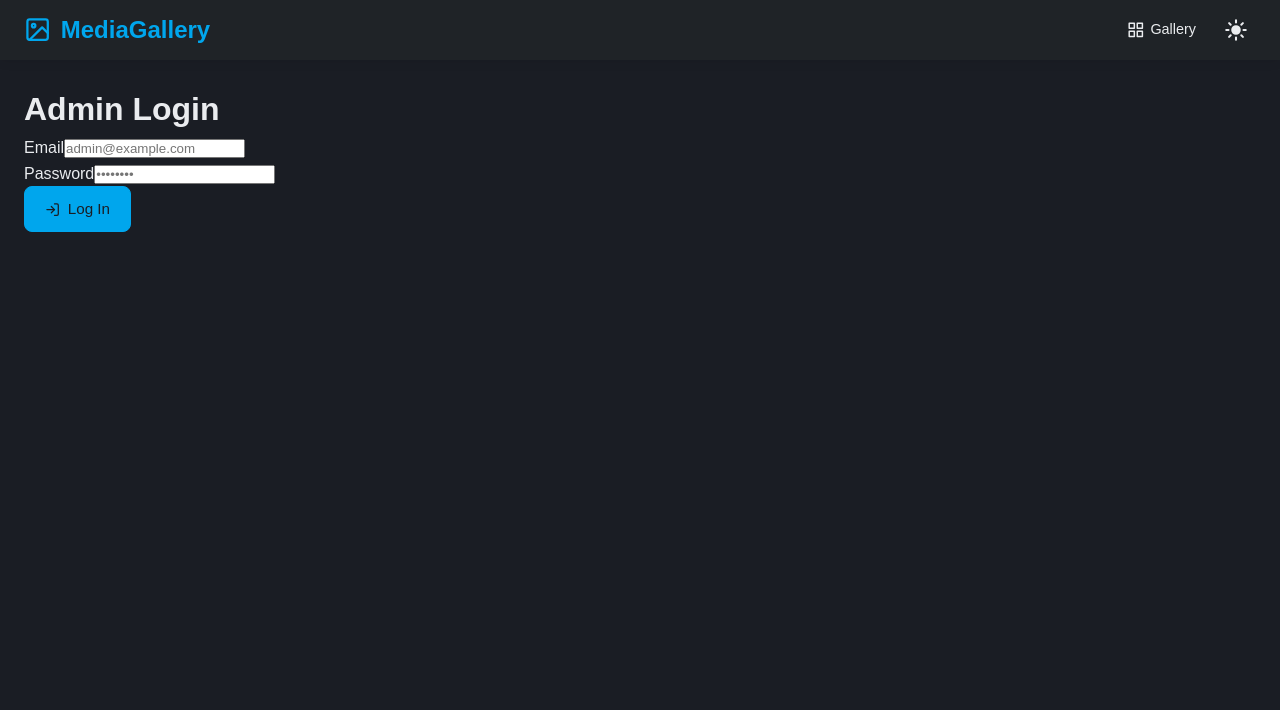
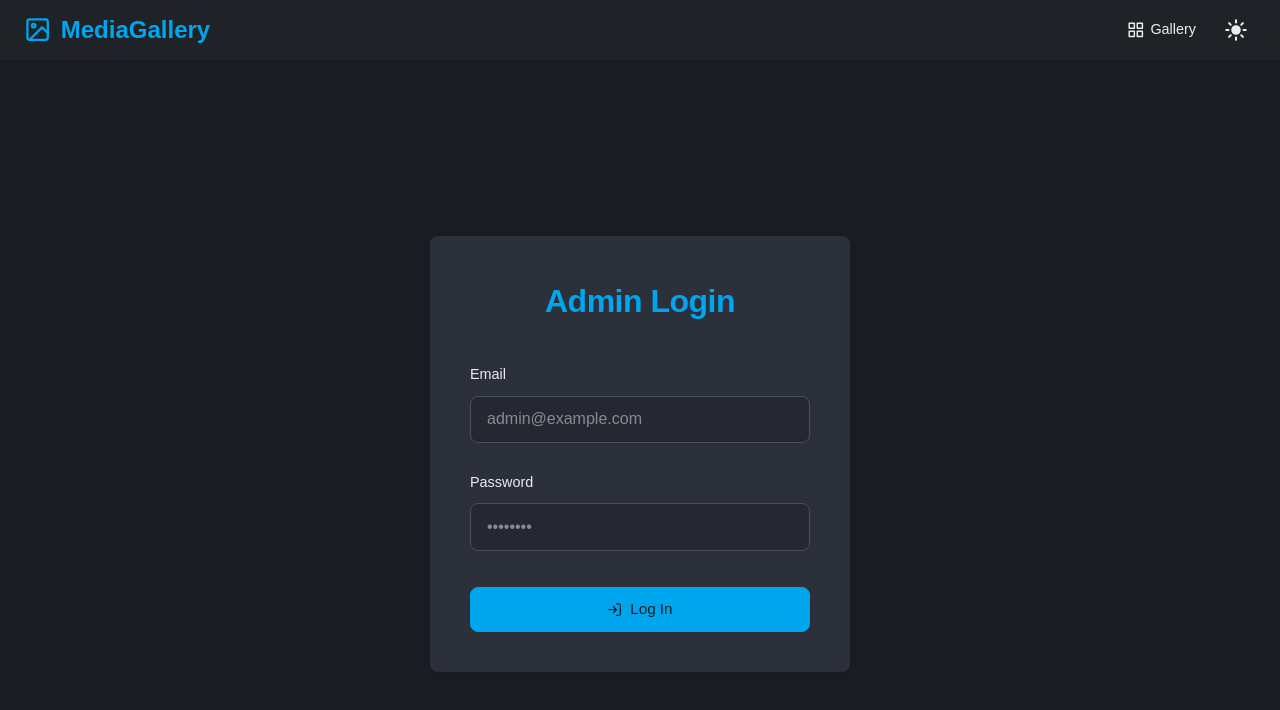
Before and after one commit to alphaZytx/gallery-app, a React (Create React App) app in the folder client/: page /admin/login in a window 1280 px wide. Shown: the top 710 px of the page. Built offline with nearby package versions, Linux system fonts and the light colour scheme; no server answers.

Commit message:
Style: Refine AdminLoginPage layout and appearance

```diff
--- a/client/src/pages/AdminLoginPage.js
+++ b/client/src/pages/AdminLoginPage.js
@@ -1,35 +1,100 @@
 // client/src/pages/AdminLoginPage.js
 import React, { useState, useEffect } from 'react';
-import { useNavigate, useLocation, useSearchParams } from 'react-router-dom'; // Added useSearchParams
+import { useNavigate, useLocation, useSearchParams } from 'react-router-dom';
 import styled from 'styled-components';
 import { useAuth } from '../hooks/useAuth';
 import Button from '../components/common/Button';
 import { FiLogIn } from 'react-icons/fi';
 
-// ... (LoginPageContainer, LoginForm, FormTitle, InputGroup styled components remain the same)
-const LoginPageContainer = styled.div` /* ... */ `;
-const LoginForm = styled.form` /* ... */ `;
-const FormTitle = styled.h1` /* ... */ `;
-const InputGroup = styled.div` /* ... */ `;
+const LoginPageContainer = styled.div`
+  display: flex;
+  flex-direction: column;
+  align-items: center;
+  justify-content: center;
+  min-height: calc(100vh - 60px); /* Full viewport height minus navbar */
+  padding: 2rem 1rem; /* Add some padding for smaller screens */
+  box-sizing: border-box; /* Ensure padding doesn't add to width/height */
+`;
 
-// Keep or update your ErrorMessage styled component
+const LoginForm = styled.form`
+  background-color: ${({ theme }) => theme.cardBg};
+  padding: 2.5rem; /* Consistent padding */
+  border-radius: ${({ theme }) => theme.borderRadius};
+  box-shadow: ${({ theme }) => theme.cardShadow};
+  width: 100%;
+  max-width: 420px; /* Slightly increased max-width */
+  display: flex;
+  flex-direction: column;
+  gap: 1.75rem; /* Increased gap between elements */
+
+  @media (max-width: ${({ theme }) => theme.breakpoints.sm}) {
+    padding: 2rem 1.5rem;
+    gap: 1.5rem;
+  }
+`;
+
+const FormTitle = styled.h1`
+  text-align: center;
+  font-size: 2rem; /* Slightly larger title */
+  font-weight: 600;
+  color: ${({ theme }) => theme.primary};
+  margin-bottom: 0.5rem; /* Adjusted margin */
+  letter-spacing: -0.5px; /* Subtle letter spacing */
+`;
+
+const InputGroup = styled.div`
+  display: flex;
+  flex-direction: column;
+  gap: 0.6rem; /* Space between label and input */
+
+  label {
+    font-weight: 500;
+    font-size: 0.9rem;
+    color: ${({ theme }) => theme.text};
+  }
+
+  input {
+    padding: 0.85rem 1rem; /* Slightly more padding */
+    border-radius: ${({ theme }) => theme.borderRadius};
+    border: 1px solid ${({ theme }) => theme.inputBorder};
+    background-color: ${({ theme }) => theme.inputBg};
+    color: ${({ theme }) => theme.text};
+    font-size: 1rem;
+    transition: border-color 0.2s ease, box-shadow 0.2s ease;
+
+    &::placeholder { /* Style placeholder text */
+        color: ${({ theme }) => theme.secondary};
+        opacity: 0.7;
+    }
+
+    &:focus {
+      outline: none;
+      border-color: ${({ theme }) => theme.primary};
+      box-shadow: 0 0 0 3px ${({ theme }) => theme.primary}4D; /* Adjusted focus ring color/opacity */
+    }
+  }
+`;
+
 const MessageText = styled.p`
   font-size: 0.9rem;
   text-align: center;
-  margin-top: -0.5rem;
-  margin-bottom: 1rem; /* More space for messages */
+  /* margin-top: -0.5rem; // Removed negative margin for better flow */
+  margin-bottom: 0.5rem;
   padding: 0.75rem;
   border-radius: ${({ theme }) => theme.borderRadius};
+  line-height: 1.4;
 `;
 
 const ErrorMessage = styled(MessageText)`
   color: ${({ theme }) => theme.danger || '#dc3545'};
   background-color: ${({ theme }) => (theme.danger || '#dc3545')}1A;
+  border: 1px solid ${({ theme }) => (theme.danger || '#dc3545')}33; /* Subtle border */
 `;
 
-const InfoMessage = styled(MessageText)` // For info like "session expired"
-  color: ${({ theme }) => theme.primary}; // Or a neutral info color
+const InfoMessage = styled(MessageText)`
+  color: ${({ theme }) => theme.primary};
   background-color: ${({ theme }) => theme.primary}1A;
+  border: 1px solid ${({ theme }) => theme.primary}33; /* Subtle border */
 `;
 
 
@@ -39,32 +104,40 @@ const AdminLoginPage = () => {
   const { login, isAuthenticated, loadingAuth, authError, setAuthError } = useAuth();
   const navigate = useNavigate();
   const location = useLocation();
-  const [searchParams] = useSearchParams(); // To read query parameters
+  const [searchParams] = useSearchParams();
 
-  const [pageMessage, setPageMessage] = useState(''); // For messages like "session expired"
+  const [pageMessage, setPageMessage] = useState('');
 
   const from = location.state?.from?.pathname || "/admin/dashboard";
 
   useEffect(() => {
     if (searchParams.get('sessionExpired') === 'true') {
       setPageMessage("Your session has expired. Please log in again.");
-      // Optional: remove the query param from URL history after displaying message
-      // navigate('/admin/login', { replace: true });
+      // Clean the URL by removing the query parameter after displaying the message
+      // This will happen on the next navigation or if you manually do it here.
+      // For simplicity, we'll let it clear on next input change.
     }
-  }, [searchParams, navigate]);
+  }, [searchParams]);
 
   useEffect(() => {
     if (isAuthenticated) {
       navigate(from, { replace: true });
     }
+    // Clear auth-specific errors when component unmounts or user re-focuses
     return () => {
-      if (authError) setAuthError(null); // Clear auth-specific errors on unmount or re-focus
+      if (authError) setAuthError(null);
     };
   }, [isAuthenticated, navigate, from, authError, setAuthError]);
 
+  const handleInputChange = (setter) => (e) => {
+    setter(e.target.value);
+    if (authError) setAuthError(null); // Clear API error on input
+    if (pageMessage) setPageMessage(''); // Clear session expired message on input
+  };
+
   const handleSubmit = async (e) => {
     e.preventDefault();
-    setPageMessage(''); // Clear page message on new login attempt
+    setPageMessage('');
     if (!email || !password) {
       setAuthError("Email and password are required.");
       return;
@@ -76,15 +149,15 @@ const AdminLoginPage = () => {
     <LoginPageContainer>
       <LoginForm onSubmit={handleSubmit}>
         <FormTitle>Admin Login</FormTitle>
-        {pageMessage && <InfoMessage>{pageMessage}</InfoMessage>} {/* Display page-level messages */}
-        {authError && <ErrorMessage>{authError}</ErrorMessage>} {/* Display login attempt errors */}
+        {pageMessage && <InfoMessage>{pageMessage}</InfoMessage>}
+        {authError && <ErrorMessage>{authError}</ErrorMessage>}
         <InputGroup>
           <label htmlFor="email">Email</label>
           <input
             type="email"
             id="email"
             value={email}
-            onChange={(e) => { setEmail(e.target.value); setAuthError(null); setPageMessage(''); }} // Clear errors on input
+            onChange={handleInputChange(setEmail)}
             placeholder="admin@example.com"
             required
             disabled={loadingAuth}
@@ -96,13 +169,20 @@ const AdminLoginPage = () => {
             type="password"
             id="password"
             value={password}
-            onChange={(e) => { setPassword(e.target.value); setAuthError(null); setPageMessage(''); }} // Clear errors on input
+            onChange={handleInputChange(setPassword)}
             placeholder="••••••••"
             required
             disabled={loadingAuth}
           />
         </InputGroup>
-        <Button type="submit" variant="primary" isLoading={loadingAuth} disabled={loadingAuth} iconStart={<FiLogIn />}>
+        <Button
+            type="submit"
+            variant="primary"
+            isLoading={loadingAuth}
+            disabled={loadingAuth}
+            iconStart={<FiLogIn />}
+            style={{width: '100%', marginTop: '0.5rem'}} // Make button full width and add some top margin
+        >
           {loadingAuth ? 'Logging In...' : 'Log In'}
         </Button>
       </LoginForm>
```
